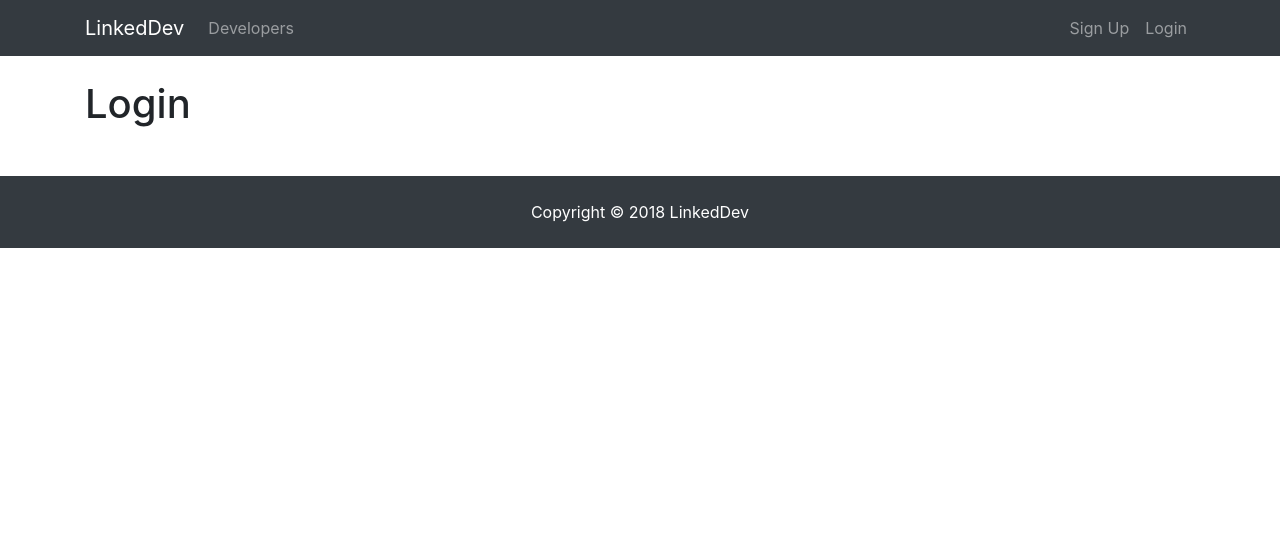
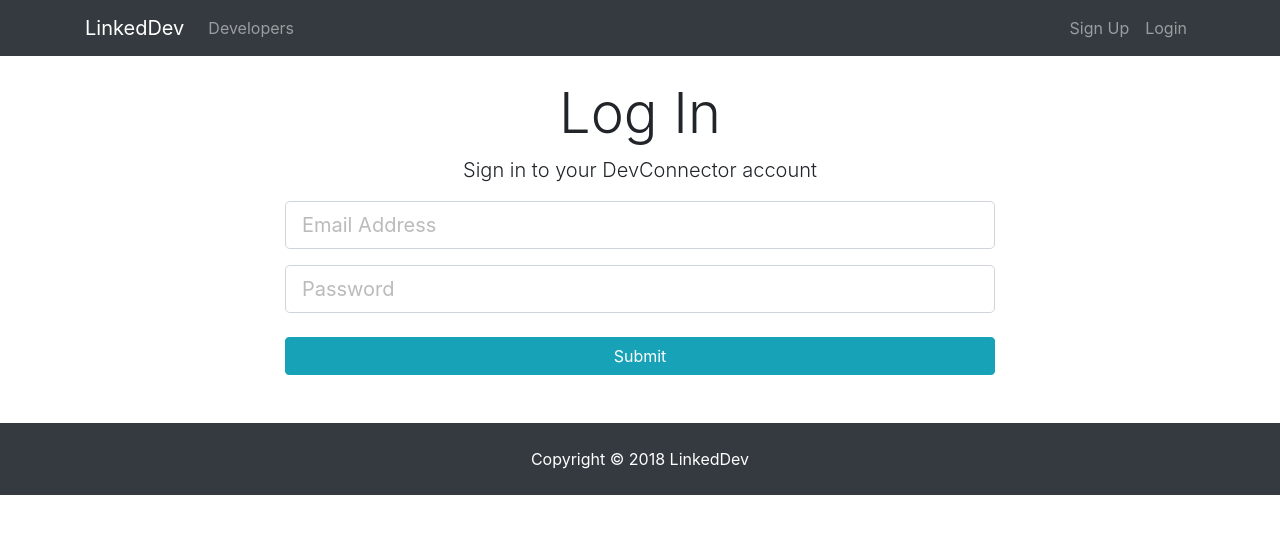
Before and after one commit to shawnchan2014/linked-dev, a React (Create React App) app in the folder client/: page /login in a window 1280 px wide. Shown: the top 534 px of the page. Built offline with nearby package versions, Linux system fonts and the light colour scheme.

Commit message:
Add onchange and onsubmit for login

```diff
--- a/client/src/components/auth/Login.js
+++ b/client/src/components/auth/Login.js
@@ -1,10 +1,69 @@
 import React, { Component } from 'react';
 
 class Login extends Component {
+  constructor() {
+    super();
+    this.state = {
+      email: '',
+      password: '',
+      errors: {}
+    };
+
+    this.onChange = this.onChange.bind(this);
+    this.onSubmit = this.onSubmit.bind(this);
+  }
+
+  onChange = e => {
+    this.setState({ [e.target.name]: e.target.value });
+  };
+
+  onSubmit = e => {
+    e.preventDefault();
+
+    const user = {
+      email: this.state.email,
+      password: this.state.password
+    };
+
+    console.log(user);
+  };
+
   render() {
     return (
-      <div>
-        <h1>Login</h1>
+      <div className="login">
+        <div className="container">
+          <div className="row">
+            <div className="col-md-8 m-auto">
+              <h1 className="display-4 text-center">Log In</h1>
+              <p className="lead text-center">
+                Sign in to your DevConnector account
+              </p>
+              <form onSubmit={this.onSubmit}>
+                <div className="form-group">
+                  <input
+                    type="email"
+                    className="form-control form-control-lg"
+                    placeholder="Email Address"
+                    name="email"
+                    value={this.state.email}
+                    onChange={this.onChange}
+                  />
+                </div>
+                <div className="form-group">
+                  <input
+                    type="password"
+                    className="form-control form-control-lg"
+                    placeholder="Password"
+                    name="password"
+                    value={this.state.password}
+                    onChange={this.onChange}
+                  />
+                </div>
+                <input type="submit" className="btn btn-info btn-block mt-4" />
+              </form>
+            </div>
+          </div>
+        </div>
       </div>
     );
   }
```
